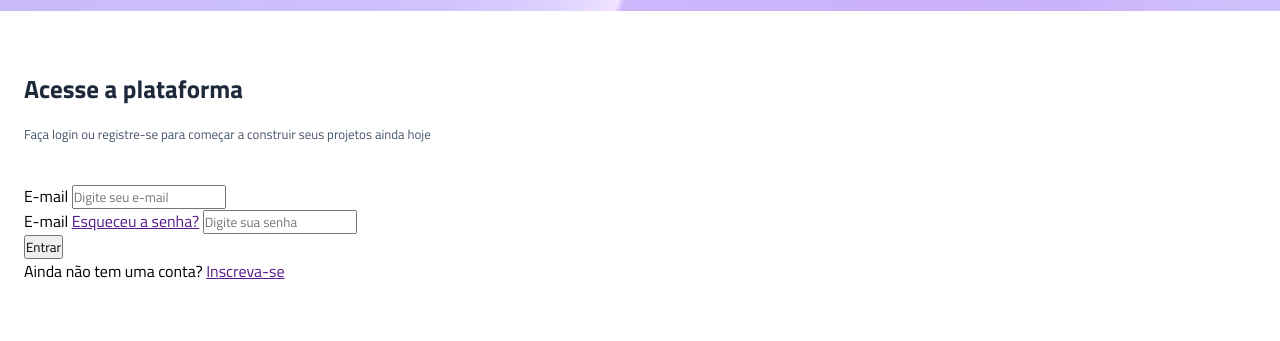
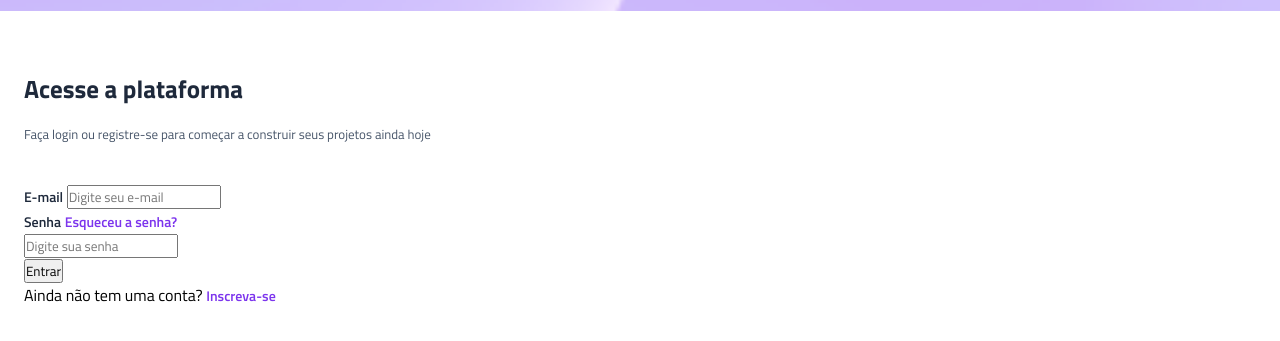
Before and after one commit to Rheuel/projeto_vertigo, a plain HTML site: page index.html in a window 1280 px wide. Shown: the part 123-464 px from the top of the page. Drawn offline with Linux system fonts and the light colour scheme.

Commit message:
estilização dos labels e das âncoras de seção de login

```diff
--- a/index.html
+++ b/index.html
@@ -30,8 +30,11 @@
                     <input type="email" placeholder="Digite seu e-mail" id="email">
                 </div>
                 <div class="inputs-box">
-                    <label for="senha">E-mail</label>
-                    <a href="">Esqueceu a senha?</a>
+                    <div>
+                        <label for="senha">Senha</label>
+                        <a href="">Esqueceu a senha?</a>
+                    </div>
+
                     <input type="password" placeholder="Digite sua senha" id="senha">
                 </div>
 
--- a/style.css
+++ b/style.css
@@ -8,6 +8,7 @@
 :root {
     --gray-800: #1E293B;
     --gray-600: #475569;
+    --purple: #7c34ed;
 }
 
 header {
@@ -39,6 +40,34 @@ main {
 .descricao p{
     font-size: 0.8125rem;
     color: var(--gray-600)
+}
+
+.input-box {
+    display: flex;
+    flex-direction: coluns;
+}
+
+.input-box div {
+    display: flex;
+    justify-content: space-between;
+    align-items: center;
+}
 
 
+
+.login label {
+    font-size: 0.875rem;
+    color: var(--gray-800);
+    font-weight: 600;
 }
+
+.login a {
+    color: var(--purple);
+    text-decoration: none;
+    font-size: 0.875rem;
+    font-weight: 600;
+}
+
+.login a :hover {
+    text-decoration: underline;
+}
```
